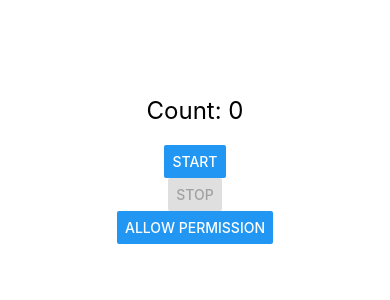
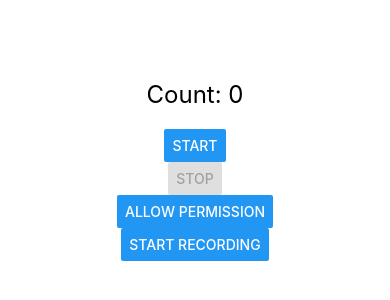
Before and after one commit to xuanquocc/Dectect_deepfake, a React Native app: screen / in a window 390 px wide. Shown: the part 252-552 px from the top of the page. Built offline with nearby package versions, Linux system fonts and the light colour scheme.

Commit message:
Add screen recording functionality and dependencies

```diff
--- a/App.js
+++ b/App.js
@@ -1,6 +1,8 @@
-import React, { useState, useEffect } from 'react';
-import { View, Text, Button } from 'react-native';
+import React, {useState, useEffect} from 'react';
+import {View, Text, Button, PermissionsAndroid} from 'react-native';
 import CountingService from './src/modules/CountingServiceModule';
+
+import RecordScreen, {RecordingResult} from 'react-native-record-screen';
 
 const App = () => {
   const [count, setCount] = useState(0);
@@ -9,7 +11,7 @@ const App = () => {
   useEffect(() => {
     const interval = setInterval(() => {
       if (isCounting) {
-        setCount((prevCount) => prevCount + 1);
+        setCount(prevCount => prevCount + 1);
       }
     }, 1000);
 
@@ -27,13 +29,60 @@ const App = () => {
   };
   const allow = () => {
     CountingService.allowPermission();
-  }
+  };
+
+  const [isRecording, setIsRecording] = useState(false);
+
+  const startRecording = async () => {
+    try {
+      const granted = await PermissionsAndroid.requestMultiple(
+        [PermissionsAndroid.PERMISSIONS.RECORD_AUDIO],
+        {
+          title: 'Screen Recording Permission',
+          message: 'Do you want to record with audio?',
+          buttonNeutral: 'Ask Me Later',
+          buttonNegative: 'Cancel',
+          buttonPositive: 'OK',
+        },
+      );
+
+      if (
+        granted[PermissionsAndroid.PERMISSIONS.RECORD_AUDIO] ===
+        PermissionsAndroid.RESULTS.GRANTED
+      ) {
+        setIsRecording(true);
+        RecordScreen.startRecording().catch(error => console.error(error));
+      } else {
+        setIsRecording(true);
+        RecordScreen.startRecording({mic: false}).catch(error =>
+          console.error(error),
+        );
+      }
+    } catch (err) {
+      console.warn(err);
+    }
+  };
+
+  const stopRecording = async () => {
+    // recording stop
+    const res = await RecordScreen.stopRecording().catch(error =>
+      console.warn(error),
+    );
+    if (res) {
+      const url = res.result.outputURL;
+    }
+  };
+
   return (
-    <View style={{ flex: 1, justifyContent: 'center', alignItems: 'center' }}>
-      <Text style={{ fontSize: 24, marginBottom: 20 }}>Count: {count}</Text>
+    <View style={{flex: 1, justifyContent: 'center', alignItems: 'center'}}>
+      <Text style={{fontSize: 24, marginBottom: 20}}>Count: {count}</Text>
       <Button title="Start" onPress={startCounting} disabled={isCounting} />
       <Button title="Stop" onPress={stopCounting} disabled={!isCounting} />
-      <Button title="Allow permission" onPress={allow}/>
+      <Button title="Allow permission" onPress={allow} />
+      <Button
+        title={isRecording ? 'Stop Recording' : 'Start Recording'}
+        onPress={isRecording ? stopRecording : startRecording}
+      />
     </View>
   );
 };
--- a/package.json
+++ b/package.json
@@ -11,7 +11,8 @@
   },
   "dependencies": {
     "react": "18.2.0",
-    "react-native": "0.74.0"
+    "react-native": "0.74.0",
+    "react-native-record-screen": "^0.6.2"
   },
   "devDependencies": {
     "@babel/core": "^7.20.0",
```
Also changed, not shown: 1 other file (tests, documents, lock files or other folders).
